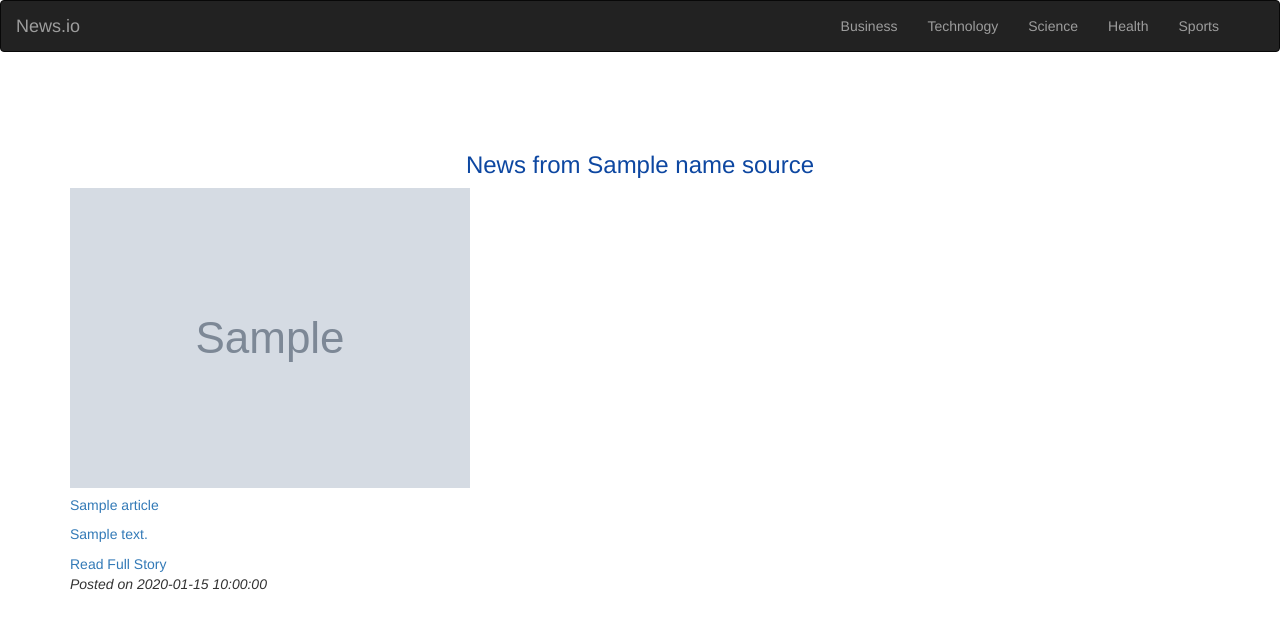
After one commit to phoebekaranja/News-user, a Python web app: template app/templates/articles.html in a window 1280 px wide. The commit adds this page. Shown: the top 629 px of the page. Run offline with Jinja, Linux system fonts and the light colour scheme; the template is opened without the code that fills it: most values are stand-ins (such as "Sample title", 1, 10 or a date in 2020); grey boxes marked "Sample" are stand-in pictures; some libraries are stand-ins or nearby versions.

Commit message:
Added changes to some files

```diff
--- /dev/null
+++ b/app/templates/articles.html
@@ -0,0 +1,42 @@
+{% extends 'base.html'%}
+
+{% block content %}
+<body>
+<br>
+<br>
+<br>
+
+
+<h3 style="text-align:center; color:#0d47a1" class="display-3">News from {{ name_source }}</h3>
+
+<!--<h1> News from {{ name_source }} </h1>-->
+<div class="container">
+<div class="card-columns">
+                {% for article in articles %}
+
+  <div class="card border-secondary">
+    <img class="card-img-top" src="{{ article.urlToImage }}" alt="Card image cap" size="100px180">
+    <div class="card-body">
+      <h5 class="card-title">{{article.title}}</h5>
+      <p class="card-text">{{article.description}}</p>
+            <a href="{{article.url}}" class="card-link">Read Full Story</a>
+
+
+        <!--<a href="{{article.url}}" class="btn btn-primary">Full Story >></a>-->
+
+    </div>
+      <!--<div class="card-footer text-muted">-->
+        <!--<p>{{article.publishedAt}}</p>-->
+  <!--</div>-->
+            <footer class="blockquote-footer"> <cite title="Source Title">Posted on {{article.publishedAt}} </cite></footer>
+  </div>
+                {% endfor %}
+
+      </div>
+          </div>
+
+
+
+
+{% endblock%}
+</body>
--- a/app/templates/macros.html
+++ b/app/templates/macros.html
@@ -9,4 +9,4 @@
 
     {% endfor %}
 
-<!--{% endmacro %}
+{% endmacro %}
```
